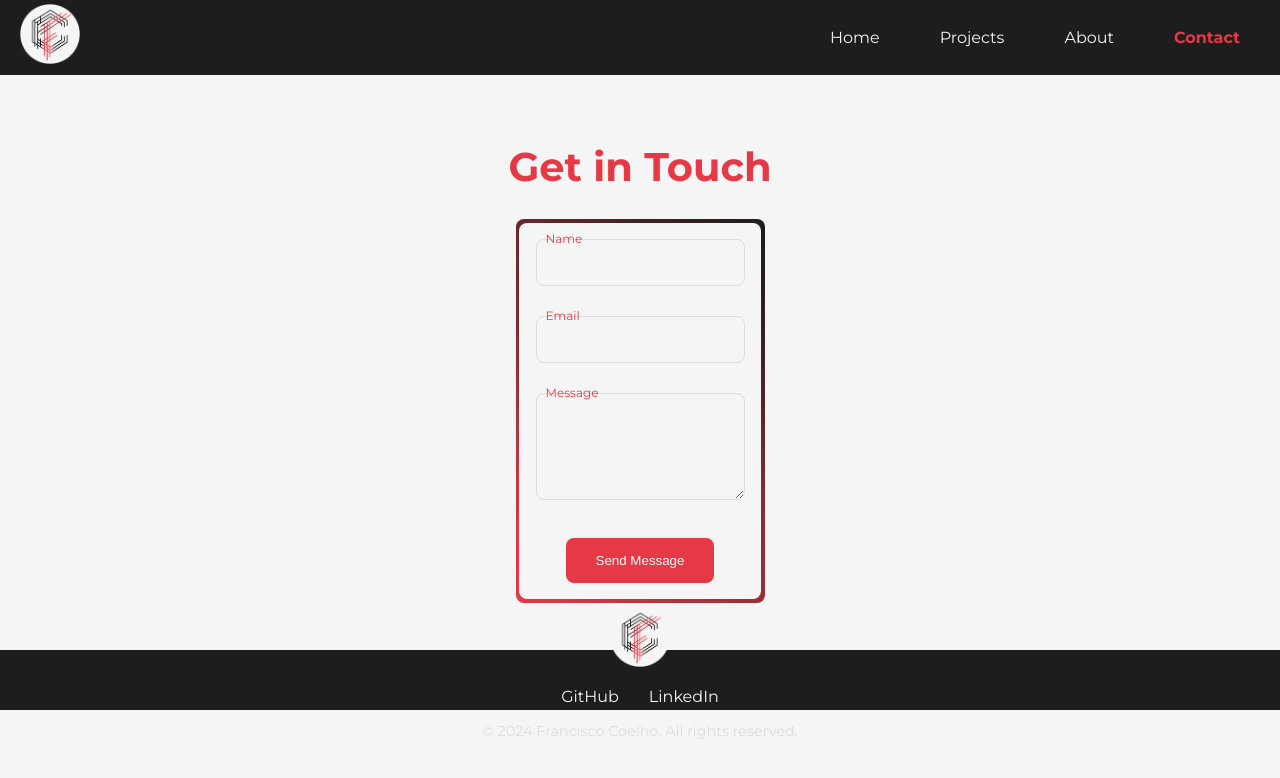
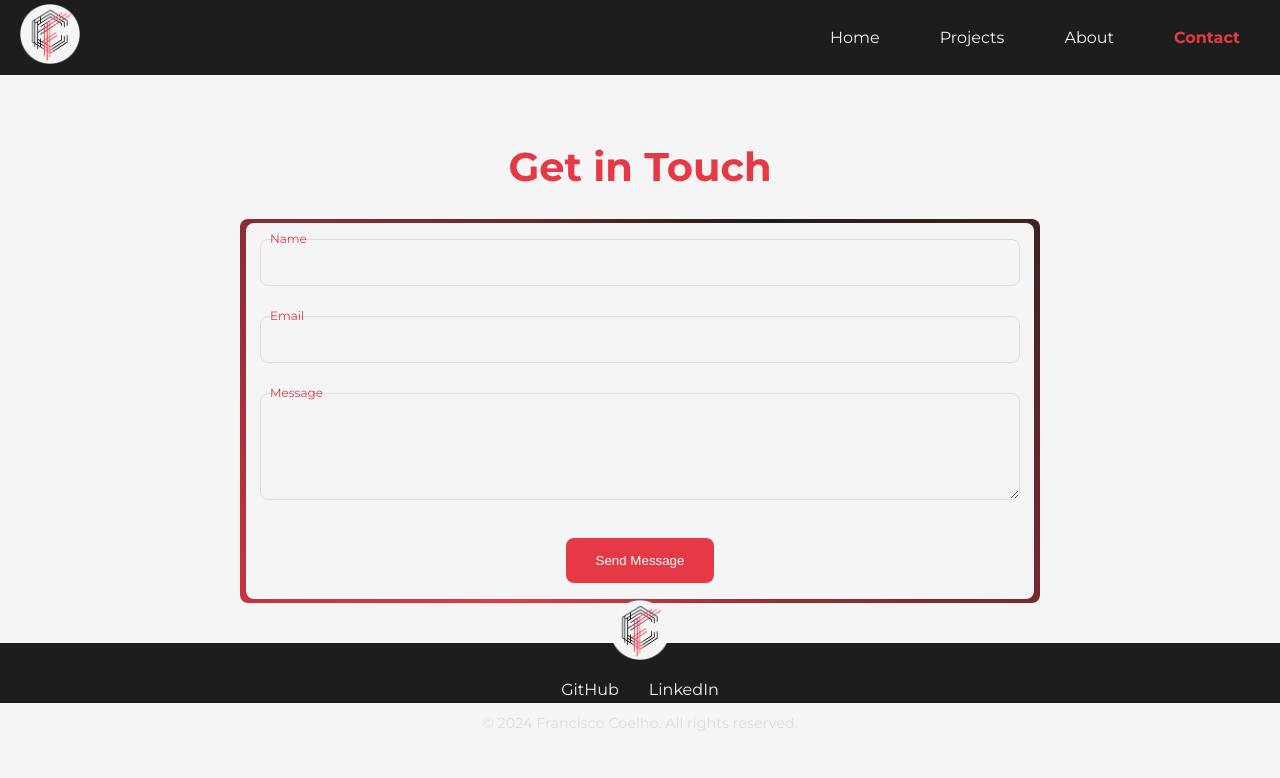
Before and after one commit to coelhof12/coelhof12.github.io, a React (Create React App) app: page /#/contact in a window 1280 px wide. Shown: the top 778 px of the page. Built offline with nearby package versions, Linux system fonts and the light colour scheme.

Commit message:
Further contact form tesign

```diff
--- a/src/styles/Contacts.css
+++ b/src/styles/Contacts.css
@@ -1,11 +1,15 @@
 .contact-container {
   text-align: center;
   padding: 40px;
+  width: 100%; /* Ensure full width */
 }
 
 .form-wrapper {
   position: relative;
-  display: inline-block;
+  display: block; /* Changed from inline-block */
+  width: 100%;
+  max-width: 800px; /* Adjust as needed */
+  margin: 0 auto; /* Center the form */
   border-radius: 8px;
   overflow: hidden;
 }
@@ -40,7 +44,8 @@
 .contact-form {
   position: relative;
   z-index: 1;
-  max-width: 1000px;
+  width: 100%; /* Ensure the form takes up the full width */
+  max-width: 800px; /* Increase the max-width */
   margin: 0 auto;
   padding: 20px;
   animation: fadeIn 1s ease;
@@ -125,6 +130,10 @@
   .contact-form {
     padding: 15px;
   }
+
+  .form-wrapper {
+    max-width: 90%; /* Adjust for smaller screens */
+  }
 }
 
 @media (max-width: 480px) {
```
